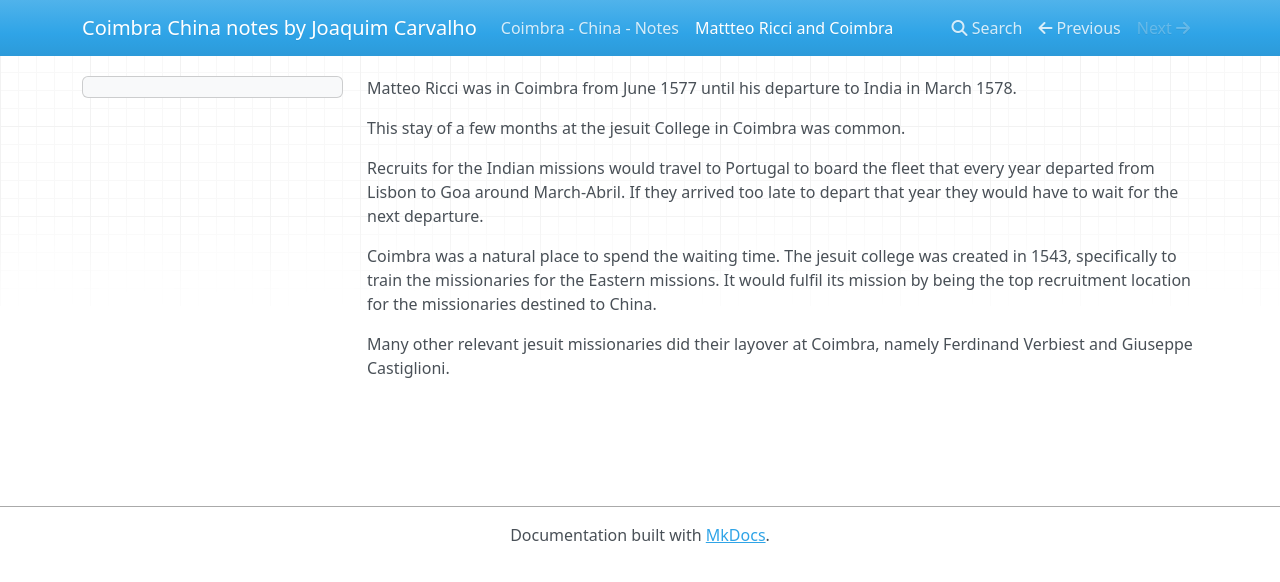
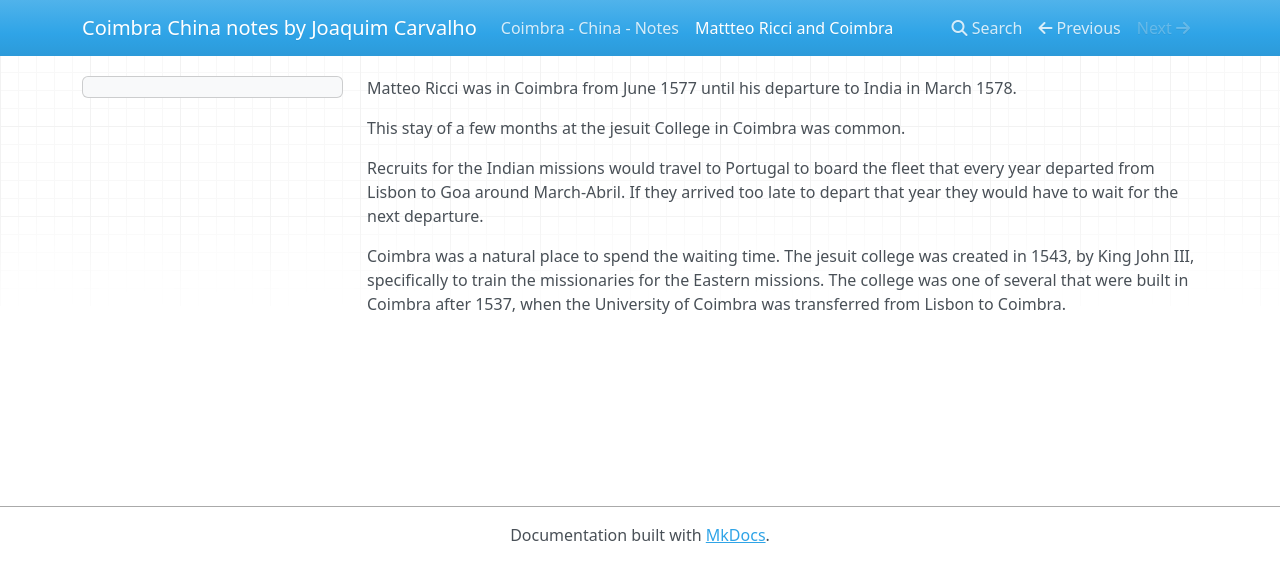
Before and after one commit to joaquimrcarvalho/coimbra-china-notes, an MkDocs documentation site: the page built from docs/Mattteo Ricci and Coimbra.md, in a window 1280 px wide. Shown: the top 582 px of the page. Built offline with MkDocs 1.6.1, drawn with Linux system fonts in a browser that asks for light colours; nearby versions of some CDN libraries.

Commit message:
Update Ricci text

```diff
--- a/docs/Mattteo Ricci and Coimbra.md
+++ b/docs/Mattteo Ricci and Coimbra.md
@@ -4,6 +4,4 @@ This stay of a few months at the jesuit College in Coimbra was common.
 
 Recruits for the Indian missions would travel to Portugal to board  the fleet that every year departed from Lisbon to Goa around March-Abril. If they arrived too late to depart that year they would have to wait for the next departure.
 
-Coimbra was a natural place to spend the waiting time. The jesuit college was created in 1543, specifically to train the missionaries for the Eastern missions. It would fulfil its mission by being the top recruitment location for the missionaries destined to China.
-
-Many other relevant jesuit missionaries did their layover at Coimbra, namely Ferdinand Verbiest and Giuseppe Castiglioni.
+Coimbra was a natural place to spend the waiting time. The jesuit college was created in 1543, by King John III, specifically to train the missionaries for the Eastern missions. The college was one of several that were built in Coimbra after 1537, when the University of Coimbra was transferred from Lisbon to Coimbra.
```
Also changed, not shown: mkdocs.yml (line endings or trailing spaces).
